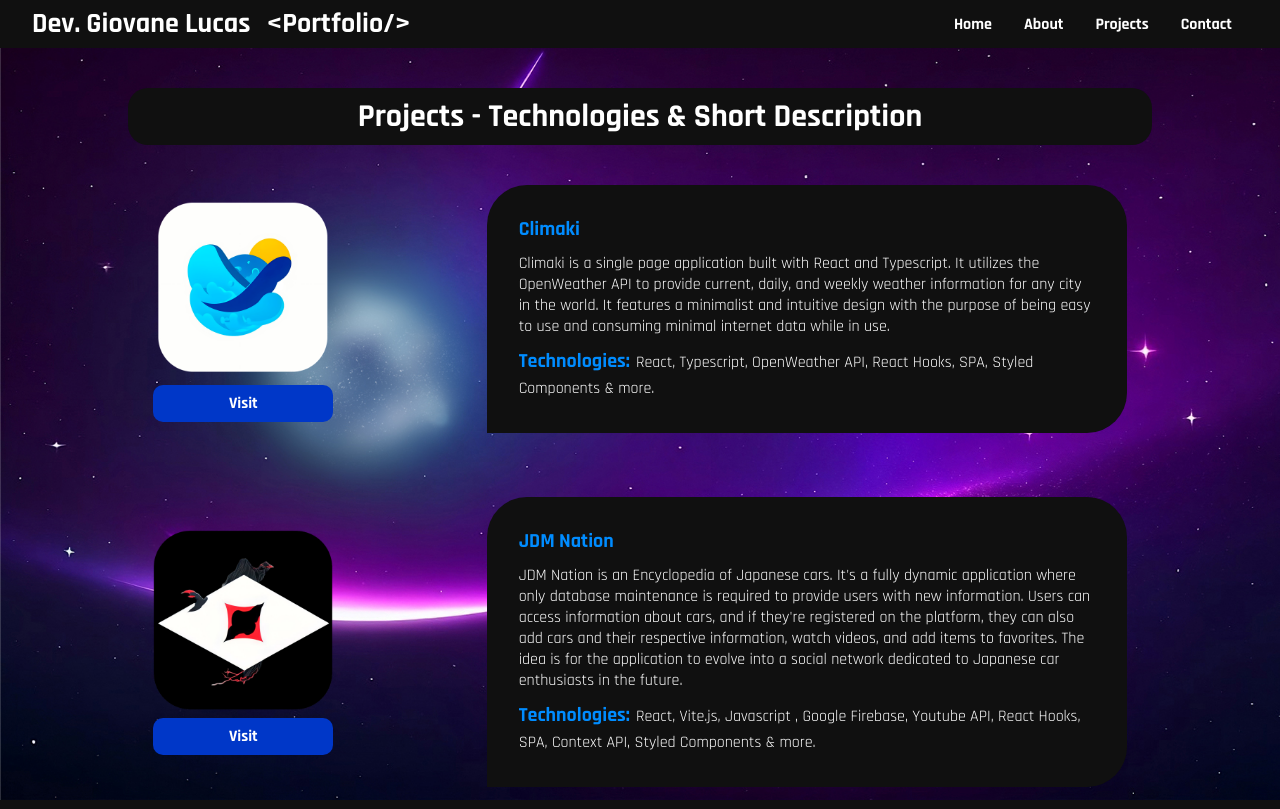
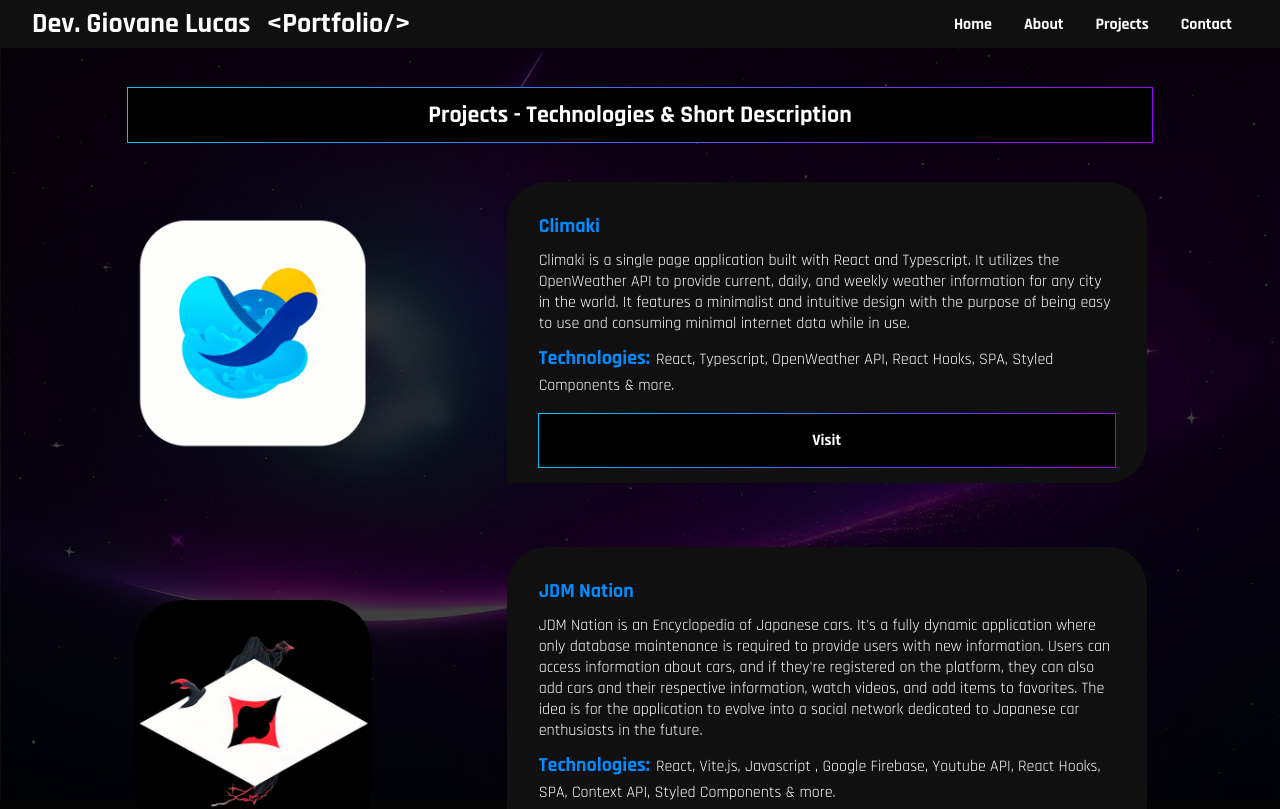
Before and after one commit to glgio7/Portfolio, a React (Vite) app: page /projects in a window 1280 px wide. Shown: the top 809 px of the page. Built offline with nearby package versions, Linux system fonts and the light colour scheme; the HTML template or start-up script is replaced by a standard one.

Commit message:
styles: updating all styles

```diff
--- /dev/null
+++ b/src/components/Button/index.jsx
@@ -0,0 +1,7 @@
+import * as S from "./styles";
+
+const Button = ({ children }) => {
+	return <S.Button>{children}</S.Button>;
+};
+
+export default Button;
--- /dev/null
+++ b/src/components/Button/styles.jsx
@@ -0,0 +1,16 @@
+import styled from "styled-components";
+
+export const Button = styled.button`
+	transition: all 300ms;
+	cursor: pointer;
+
+	background-color: #000;
+	border: none;
+	color: #fff;
+
+	padding: 1rem 0;
+	width: 100%;
+
+	font-size: 1rem;
+	font-weight: bold;
+`;
--- a/src/components/Container/styles.jsx
+++ b/src/components/Container/styles.jsx
@@ -4,6 +4,7 @@ const StyledContainer = styled.main`
 	display: flex;
 	flex-direction: column;
 	align-items: center;
+	background-color: rgba(0, 0, 0, 0.75);
 
 	padding-top: 2rem;
 
--- a/src/components/Footer/styles.jsx
+++ b/src/components/Footer/styles.jsx
@@ -8,7 +8,7 @@ const FooterContainer = styled.footer`
 	background-color: #101010;
 
 	padding: 2rem;
-	margin-top: 3rem;
+	/* margin-top: 3rem; */
 
 	.container__image {
 		width: 45%;
--- a/src/components/Header/styles.jsx
+++ b/src/components/Header/styles.jsx
@@ -12,6 +12,8 @@ const HeaderContainer = styled.header`
 	justify-content: space-between;
 
 	padding: 0 2rem;
+
+	z-index: 99;
 
 	background-color: ${({ scrolled }) => (scrolled ? "#fff" : "#101010")};
 
@@ -70,6 +72,7 @@ const HeaderContainer = styled.header`
 		transition: all 300ms;
 
 		&:hover {
+			color: ${({ scrolled }) => (scrolled ? "#00c6ff" : "#9900ff")};
 			opacity: 0.75;
 		}
 	}
--- a/src/components/PageTitle/index.jsx
+++ b/src/components/PageTitle/index.jsx
@@ -1,7 +1,11 @@
 import { StyledTitle } from "./styles";
 
 const PageTitle = ({ text }) => {
-	return <StyledTitle>{text}</StyledTitle>;
+	return (
+		<StyledTitle>
+			<span>{text}</span>
+		</StyledTitle>
+	);
 };
 
 export default PageTitle;
--- a/src/components/PageTitle/styles.jsx
+++ b/src/components/PageTitle/styles.jsx
@@ -1,21 +1,51 @@
 import styled from "styled-components";
 
 export const StyledTitle = styled.h1`
-	background-color: #101010;
-	color: #fff;
+	width: 80%;
+	height: 54px;
 
-	border-radius: 20px;
-
-	width: 80%;
+	margin: 0 auto;
 
 	margin-top: calc(0.5rem + 48px);
 	margin-bottom: 0.5rem;
-	padding: 0.5rem;
 
-	text-align: center;
+	display: flex;
+
+	position: relative;
+	z-index: 6;
+
+	&::before {
+		content: "";
+		background: linear-gradient(130deg, #00c6ff, #9900ff);
+		position: absolute;
+		top: -1px;
+		left: -1px;
+		width: calc(100% + 2px);
+		height: calc(100% + 2px);
+		z-index: -1;
+	}
+
+	span {
+		background-color: #000;
+		color: #fff;
+
+		/* padding: 1rem 0; */
+		display: inline-flex;
+		align-items: center;
+		justify-content: center;
+		width: 100%;
+		height: 100%;
+		font-size: 1.5rem;
+		font-weight: bold;
+	}
 
 	@media screen and (max-width: 1024px) {
-		margin: 0 auto;
+		height: 72px;
 		width: 90%;
+		margin-top: 0;
+
+		span {
+			text-align: center;
+		}
 	}
 `;
--- a/src/components/Project/index.jsx
+++ b/src/components/Project/index.jsx
@@ -1,13 +1,11 @@
 import ProjectContainer from "./styles";
+import Button from "../Button";
 
 const Project = ({ imagePath, name, link, description, technologies }) => {
 	return (
 		<ProjectContainer>
 			<div className="image-box">
 				<img src={`/assets/projects/${imagePath}`} />
-				<a href={link} target="_blank" className="visit-link">
-					Visit
-				</a>
 			</div>
 			<article>
 				<h1>{name}</h1>
@@ -15,6 +13,9 @@ const Project = ({ imagePath, name, link, description, technologies }) => {
 				<h2>
 					Technologies:<span>{technologies}</span>
 				</h2>
+				<a href={link} target="_blank" className="visit-link">
+					<Button>Visit</Button>
+				</a>
 			</article>
 		</ProjectContainer>
 	);
--- a/src/components/Project/styles.jsx
+++ b/src/components/Project/styles.jsx
@@ -20,28 +20,38 @@ const ProjectContainer = styled.section`
 	}
 
 	.image-box img {
-		height: 180px;
-		width: 180px;
-
+		height: 240px;
+		aspect-ratio: 1;
 		object-fit: cover;
 
 		border-radius: 20px 20px 0 0;
 	}
 
 	.visit-link {
-		background-color: rgba(0, 55, 200, 1);
-		color: #fff;
+		margin-block: 1rem;
 
-		margin-top: 0.5rem;
+		width: 100%;
 
-		padding: 0.5rem 0;
+		position: relative;
+		z-index: 6;
 
-		text-align: center;
-		font-weight: bold;
+		transition: all 300ms;
 
-		width: 180px;
+		&::before {
+			content: "";
+			background: linear-gradient(130deg, #00c6ff, #9900ff);
+			position: absolute;
+			top: -1px;
+			left: -1px;
+			width: calc(100% + 2px);
+			height: calc(100% + 2px);
+			z-index: -1;
+			opacity: 1;
+		}
 
-		border-radius: 10px;
+		&:hover {
+			opacity: 0.75;
+		}
 	}
 
 	article {
@@ -58,6 +68,7 @@ const ProjectContainer = styled.section`
 		border-radius: 40px 40px 40px 0px;
 
 		padding: 2rem;
+		padding-bottom: 0;
 	}
 
 	h1,
@@ -88,12 +99,20 @@ const ProjectContainer = styled.section`
 		article {
 			margin-top: 1rem;
 			padding: 1.5rem;
+			padding-bottom: 0;
 
 			width: 80%;
 		}
 
 		.image-box {
-			width: 60%;
+			width: 80%;
+			border-radius: 40px;
+		}
+
+		.image-box img {
+			border-radius: 40px;
+			width: 100%;
+			aspect-ratio: 16/9;
 		}
 
 		.visit-link {
--- a/src/components/Section/index.jsx
+++ b/src/components/Section/index.jsx
@@ -1,7 +1,9 @@
 import { Link } from "react-router-dom";
 import SectionContainer from "./styles";
+import Button from "..//Button";
 
 const Section = ({
+	first,
 	sectionTitle,
 	textContent,
 	imagePath,
@@ -11,18 +13,23 @@ const Section = ({
 }) => {
 	return (
 		<SectionContainer>
+			<article>
 				<div className="images-box">
-				<img className="images-box__main" src={imagePath} />
+					<img
+						src={imagePath}
+						className={first ? "images-box__image logo" : "images-box__image"}
+					/>
 					{route.startsWith("http") ? (
 						<a href={route} target="_blank" className="images-box__link">
-						<button>{buttonSpan}</button>
+							<Button>{buttonSpan}</Button>
 						</a>
 					) : (
 						<Link to={route} className="images-box__link">
-						<button>{buttonSpan}</button>
+							<Button>{buttonSpan}</Button>
 						</Link>
 					)}
 				</div>
+			</article>
 			<article>
 				<h1>{sectionTitle}</h1>
 				{skillsList && (
@@ -34,9 +41,9 @@ const Section = ({
 						))}
 					</ul>
 				)}
-				{textContent.map((item, index) => {
-					return <p key={index}>{item}</p>;
-				})}
+				{textContent.map((item) => (
+					<p key={item}>{item}</p>
+				))}
 			</article>
 		</SectionContainer>
 	);
--- a/src/components/Section/styles.jsx
+++ b/src/components/Section/styles.jsx
@@ -5,46 +5,74 @@ const SectionContainer = styled.section`
 	width: 100%;
 
 	display: flex;
-	align-items: center;
 	flex-wrap: wrap;
 
-	padding: 0 4rem;
+	padding: 4rem;
 
 	h1 {
 		width: 100%;
-		font-size: 2rem;
+		font-size: 2.25rem;
 		color: #fff;
 	}
 
 	.images-box {
-		width: 50%;
+		width: 100%;
 
 		display: flex;
 		flex-direction: column;
 		align-items: center;
 	}
 
-	.images-box__main {
+	.images-box__image {
 		width: 360px;
+		object-fit: contain;
 
 		border-radius: 50%;
+	}
+
+	.images-box__image.logo {
+		border-radius: 0px;
+		object-fit: cover;
+		aspect-ratio: 16/9;
 	}
 
 	.images-box__link {
 		margin-block: 1rem;
 
-		width: 25%;
+		width: 360px;
+
+		position: relative;
+		z-index: 6;
+
+		transition: all 300ms;
+
+		&::before {
+			content: "";
+			background: linear-gradient(130deg, #00c6ff, #9900ff);
+			position: absolute;
+			top: -1px;
+			left: -1px;
+			width: calc(100% + 2px);
+			height: calc(100% + 2px);
+			z-index: -1;
+			opacity: 1;
+		}
+
+		&:hover {
+			opacity: 0.75;
+		}
 	}
+
 	.images-box__link button {
 		transition: all 300ms;
 		cursor: pointer;
-		border-radius: 6px;
+
+		background-color: #000;
 		border: none;
+		color: #fff;
 
-		height: 2rem;
+		padding: 1rem 0;
 		width: 100%;
-
-		color: rgba(0, 55, 200, 1);
 
 		font-size: 1rem;
 		font-weight: bold;
@@ -54,6 +82,7 @@ const SectionContainer = styled.section`
 		width: 50%;
 
 		display: flex;
+		justify-content: center;
 		flex-direction: column;
 	}
 
@@ -64,7 +93,6 @@ const SectionContainer = styled.section`
 		padding: 1rem 0;
 		align-items: center;
 		gap: 6px;
-		/* justify-content: center; */
 	}
 
 	.skills-list li {
@@ -84,15 +112,15 @@ const SectionContainer = styled.section`
 	}
 
 	p {
-		margin-block: 1rem;
-
 		max-width: 100%;
 
 		color: #fff;
-		background-color: rgb(0, 0, 0, 0.5);
 
 		border-radius: 6px;
 		padding: 1rem;
+		padding-left: 0;
+
+		font-size: 1.2rem;
 	}
 	@media screen and (max-width: 1024px) {
 		flex-direction: column;
@@ -101,8 +129,8 @@ const SectionContainer = styled.section`
 
 		text-align: center;
 
-		.images-box__main {
-			width: 240px;
+		.images-box__image {
+			width: 256px;
 
 			border-radius: 50%;
 		}
--- a/src/pages/Home/index.jsx
+++ b/src/pages/Home/index.jsx
@@ -2,9 +2,9 @@ import Container from "../../components/Container";
 import Section from "../../components/Section";
 
 const openingParagraphs = [
-	"Passionate about turning ideas into reality, bringing screens to life, and creating unique experiences for users is what motivates me! Combining technical skills and creativity to build amazing interfaces that captivate and surprise.",
+	"Passionate about turning ideas into reality, bringing screens to life, and creating unique experiences for users is what motivates me! Combining technical skills and creativity to build amazing interfaces that truly satisfy.",
+	"All successful projects require professionals from different fields, each in their own specialty, to make it real. That's technology! ",
 	"With the power of coding, I turn designs into living code, building tomorrow's web with every line of code I write.",
-	"All successful projects require professionals from different fields, each in their own specialty, to make it real. That's technology! My dedication and talent allow me to create dynamic websites that impress and inspire.",
 	"Let's unite art, skill, and technique and keep transforming the web experience!",
 ];
 const aboutMeParagraphs = [
@@ -30,7 +30,8 @@ const Home = () => {
 		<>
 			<Container>
 				<Section
-					imagePath={"/assets/new-logo.png"}
+					first={true}
+					imagePath={"/assets/gl-logo.svg"}
 					sectionTitle={"Front-End Developer"}
 					buttonSpan={"Visit GitHub"}
 					textContent={openingParagraphs}
```
Also changed, not shown: public/assets/gl-logo.svg (added). Lines whose indentation alone changed are shown as unchanged.
